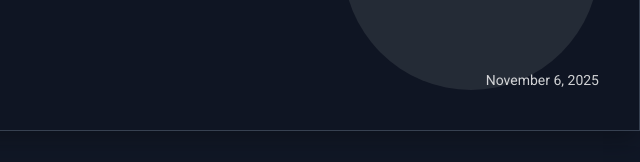
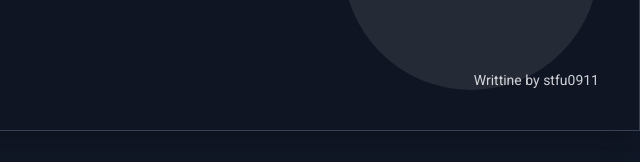
Before and after one commit to abnormalforhad/mira-, a plain HTML site: page index.html in a window 1280 px wide. Shown: the part 621-783 px from the top of the page, 640-1280 px from the left. Drawn offline with nearby package versions, Linux system fonts and the light colour scheme.

Commit message:
Update index.html

```diff
--- a/index.html
+++ b/index.html
@@ -241,7 +241,7 @@
             </div>
         </div>
         <div class="absolute bottom-10 right-10 text-sm opacity-80">
-            <p>November 6, 2025</p>
+            <p>Writtine by stfu0911</p>
         </div>
         <div class="absolute bottom-10 left-10 opacity-30">
             <div class="flex space-x-2">
```
